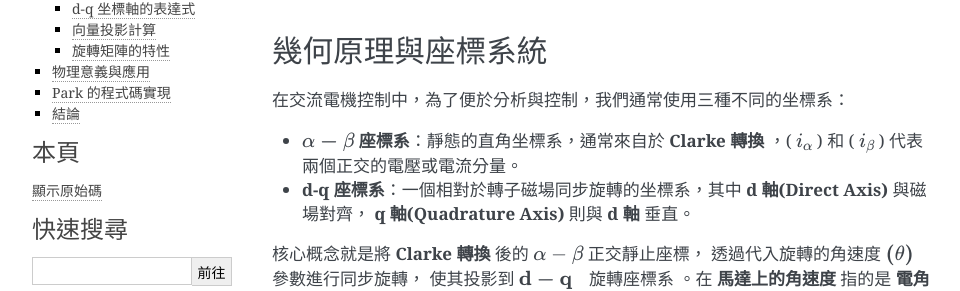
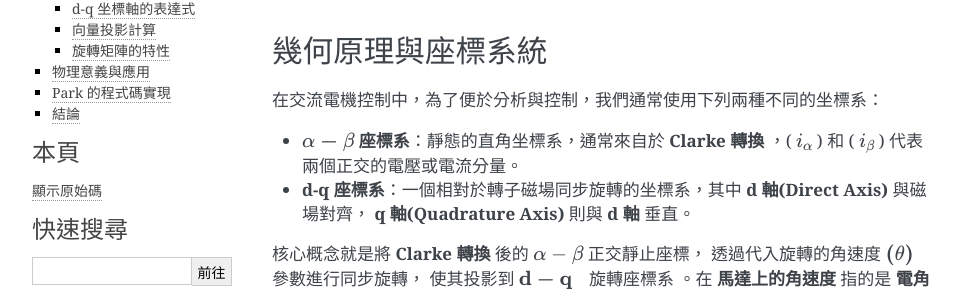
Before and after one commit to KunYi/study_odrive, a Sphinx documentation site: the page built from study/park/source/index.rst, in a window 1280 px wide and 900 px high. Shown: the part 180-471 px from the top of the window, without its empty margins (148-1108 px from the left). Built offline with Sphinx 7.4.7, drawn with Linux system fonts in a browser that asks for light colours.

Commit message:
fixed some typo for park transformation

```diff
--- a/study/park/source/index.rst
+++ b/study/park/source/index.rst
@@ -13,7 +13,7 @@ Park 轉換
 幾何原理與座標系統
 ----------------------------
 
-在交流電機控制中，為了便於分析與控制，我們通常使用三種不同的坐標系：
+在交流電機控制中，為了便於分析與控制，我們通常使用下列兩種不同的坐標系：
 
 - :math:`\mathbf{\alpha-\beta}` **座標系**：靜態的直角坐標系，通常來自於 **Clarke 轉換** ，( :math:`i_\alpha` ) 和 ( :math:`i_\beta` ) 代表兩個正交的電壓或電流分量。
 - **d-q 座標系**：一個相對於轉子磁場同步旋轉的坐標系，其中 **d 軸(Direct Axis)** 與磁場對齊， **q 軸(Quadrature Axis)** 則與 **d 軸** 垂直。
@@ -125,7 +125,7 @@ Park 的程式碼實現
 ----------------------
 
 下面是ODrive 使用的代碼，位於 **FieldOriented::get_alpha_beta_output()** 內，
-函式內進行了 **Park轉換** 與計算完畢後的 **逆Park轉換**　。
+函式內進行了 **Park轉換** 與計算完畢後的 **逆Park轉換** 。
 
 .. code-block:: c++
 
```
Also changed, not shown: 1 other file.
